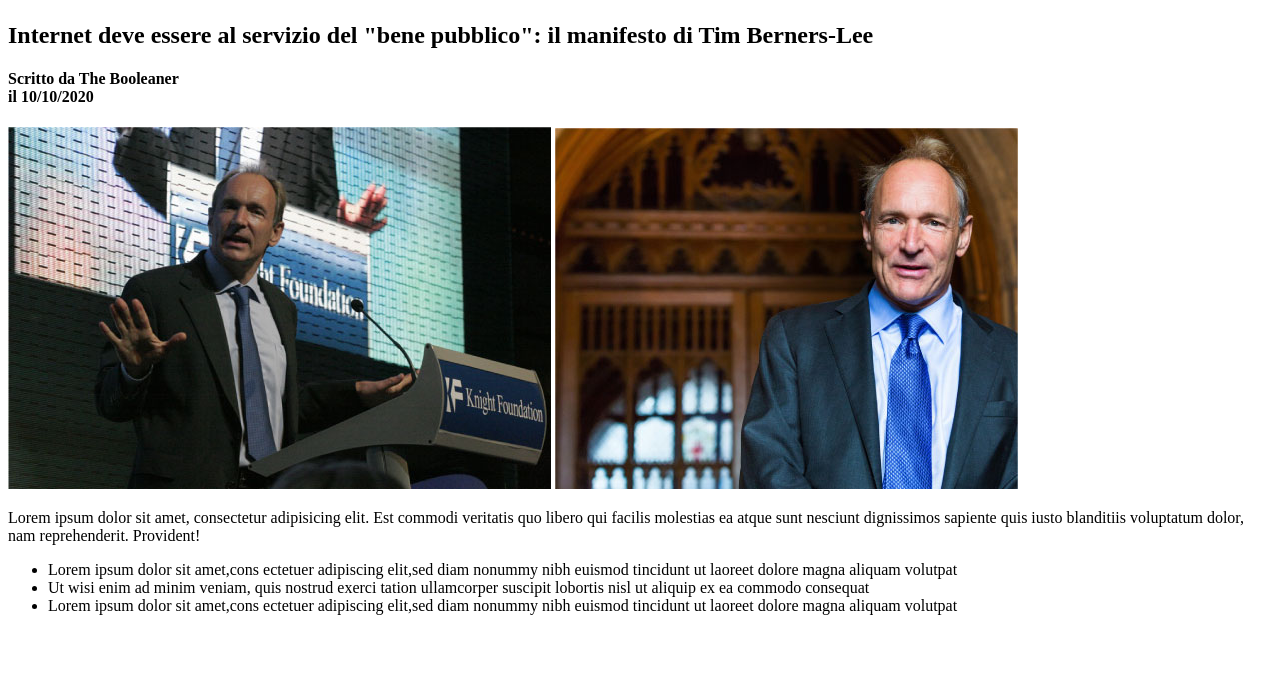
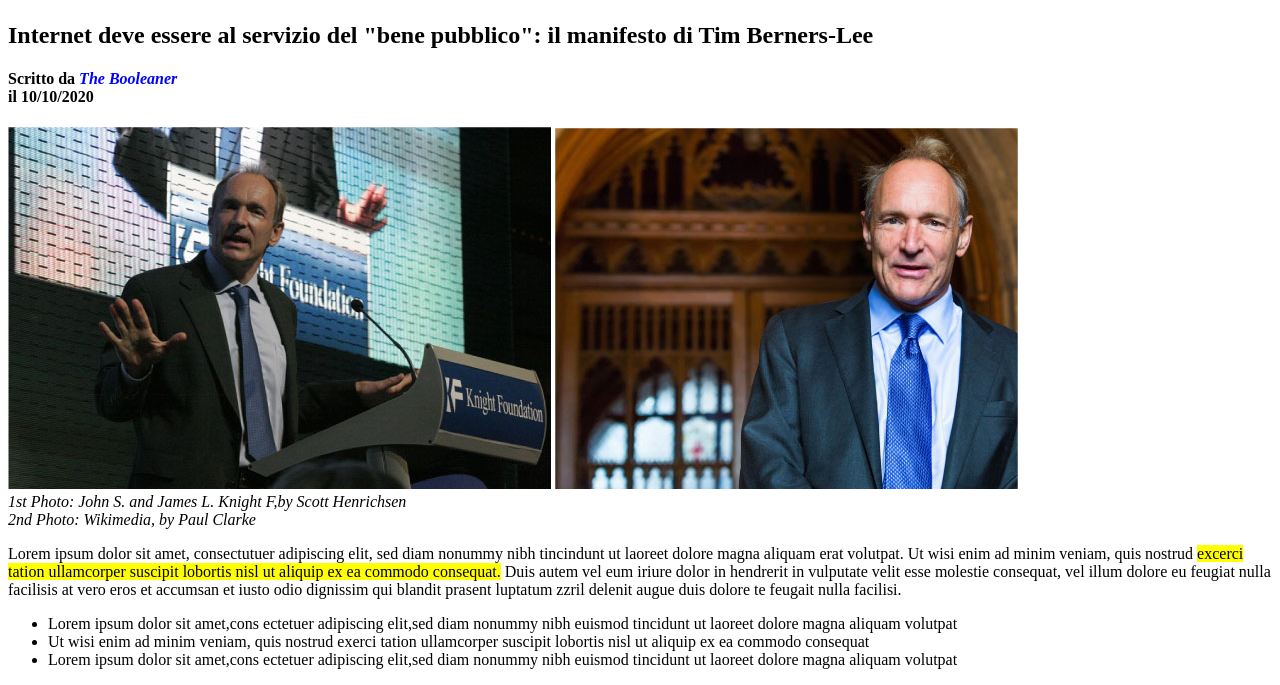
Before and after one commit to AleDerosa1/html-css-booleaner, a plain HTML site: page index.html in a window 1280 px wide. Shown: the part 331-1016 px from the top of the page. Before the commit the page ends 962 px from the top, so only its background shows below. Drawn offline with Linux system fonts and the light colour scheme.

```diff
--- a/index.html
+++ b/index.html
@@ -16,16 +16,22 @@
     <main>
         <section>
             <!-- Inizio prima section -->
+
+            <!-- Inizio titolo e sottotilo -->
             <h1>Internet deve essere al servizio del "bene pubblico": il manifesto di Tim Berners-Lee</h1>
-            <h4>Scritto da <span>The Booleaner</span> <br>il 10/10/2020</h4>
+            <h4>Scritto da <em>The Booleaner</em><br>il 10/10/2020</h4>
+            <!-- Fine titolo e sottotitolo -->
             <img src="./img/tim-1.jpg" alt="prima foto dell'esercizio">
             <img src="./img/tim-2.jpg" alt="seconda foto dell'esercizio">
+            <cite> <br>1st Photo: John S. and James L. Knight F,by Scott Henrichsen</cite>
+            <cite> <br>2nd Photo: Wikimedia, by Paul Clarke</cite>
+
             <!-- Fine prima section -->
         </section>
 
         <section>
             <!-- Inizio seconda section -->
-            <p>Lorem ipsum dolor sit amet, consectetur adipisicing elit. Est commodi veritatis quo libero qui facilis molestias ea atque sunt nesciunt dignissimos sapiente quis iusto blanditiis voluptatum dolor, nam reprehenderit. Provident!</p>
+            <p>Lorem ipsum dolor sit amet, consectutuer adipiscing elit, sed diam nonummy nibh tincindunt ut laoreet dolore magna aliquam erat volutpat. Ut wisi enim ad minim veniam, quis nostrud <span> excerci tation ullamcorper suscipit lobortis nisl ut aliquip ex ea commodo consequat.</span> Duis autem vel eum iriure dolor in hendrerit in vulputate velit esse molestie consequat, vel illum dolore eu feugiat nulla facilisis at vero eros et accumsan et iusto odio dignissim qui blandit prasent luptatum zzril delenit augue duis dolore te feugait nulla facilisi.</p>
             <!-- Inizio lista puntata -->
             <ul>
                 <li>Lorem ipsum dolor sit amet,cons ectetuer adipiscing elit,sed diam nonummy nibh euismod tincidunt ut laoreet dolore magna aliquam volutpat</li>
--- a/style.css
+++ b/style.css
@@ -1,6 +1,6 @@
 em{
     color: blue;
 }
-.highlighted-text{
+span{
     background-color: yellow;
 }
```
